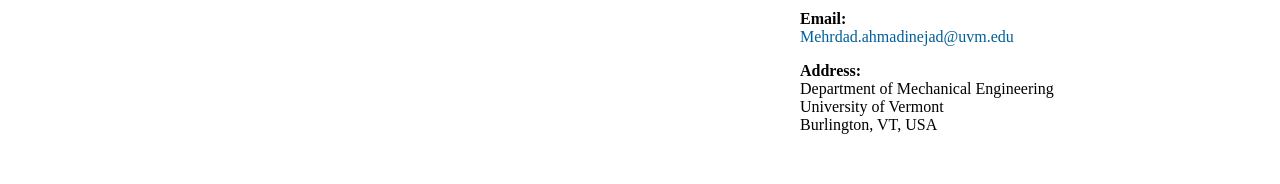
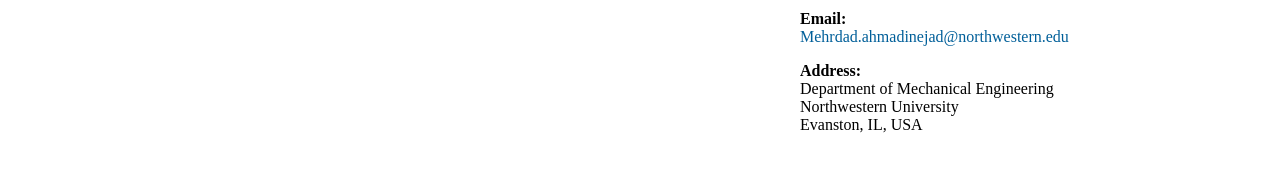
Before and after one commit to Mehrdad-Ahmadinejad/mehrdad-ahmadinejad.github.io, a plain HTML site: page index.html in a window 1280 px wide. Shown: the part 748-932 px from the top of the page. Drawn offline with Linux system fonts and the light colour scheme.

Commit message:
Update index.html

```diff
--- a/index.html
+++ b/index.html
@@ -49,12 +49,12 @@
                 <img src="images/mypicAPS.JPG" alt="Mehrdad Ahmadinejad" class="contact-photo" />
                 <h3>Contact</h3>
                 <p><strong>Email:</strong><br>
-                    <a href="mailto:Mehrdad.ahmadinejad@uvm.edu">Mehrdad.ahmadinejad@uvm.edu</a>
+                    <a href="mailto:Mehrdad.ahmadinejad@uvm.edu">Mehrdad.ahmadinejad@northwestern.edu</a>
                 </p>
                 <p><strong>Address:</strong><br>
                     Department of Mechanical Engineering<br>
-                    University of Vermont<br>
-                    Burlington, VT, USA
+                    Northwestern University<br>
+                    Evanston, IL, USA
                 </p>
             </div>
         </div>
```
